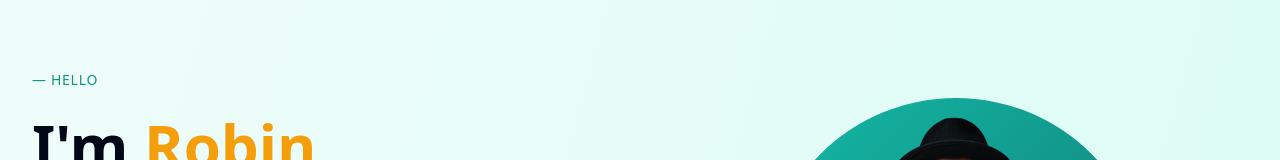
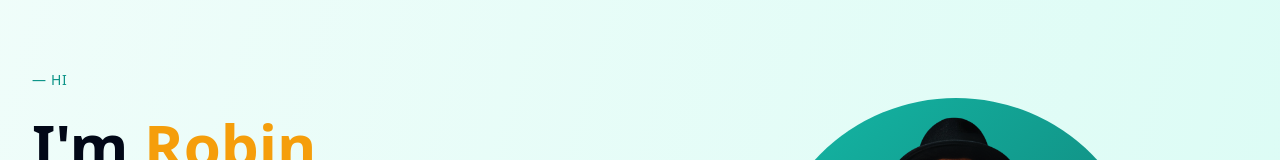
Before and after one commit to robin-sebastian/robin-sebastian.github.io, a React (Vite) app: page / in a window 1280 px wide. Shown: the part 142-302 px from the top of the page. Built offline with nearby package versions, Linux system fonts and the light colour scheme.

Commit message:
hello changed to hi

```diff
--- a/src/components/Hero.tsx
+++ b/src/components/Hero.tsx
@@ -5,7 +5,7 @@ const Hero = () => {
           <div className="order-2 lg:order-1">
             <div className="mb-6">
               <span className="text-sm font-medium text-teal-600 tracking-wider uppercase">
-                — HELLO
+                — Hi
               </span>
             </div>
             <h1 className="text-4xl md:text-6xl font-bold leading-tight mb-6">
```
